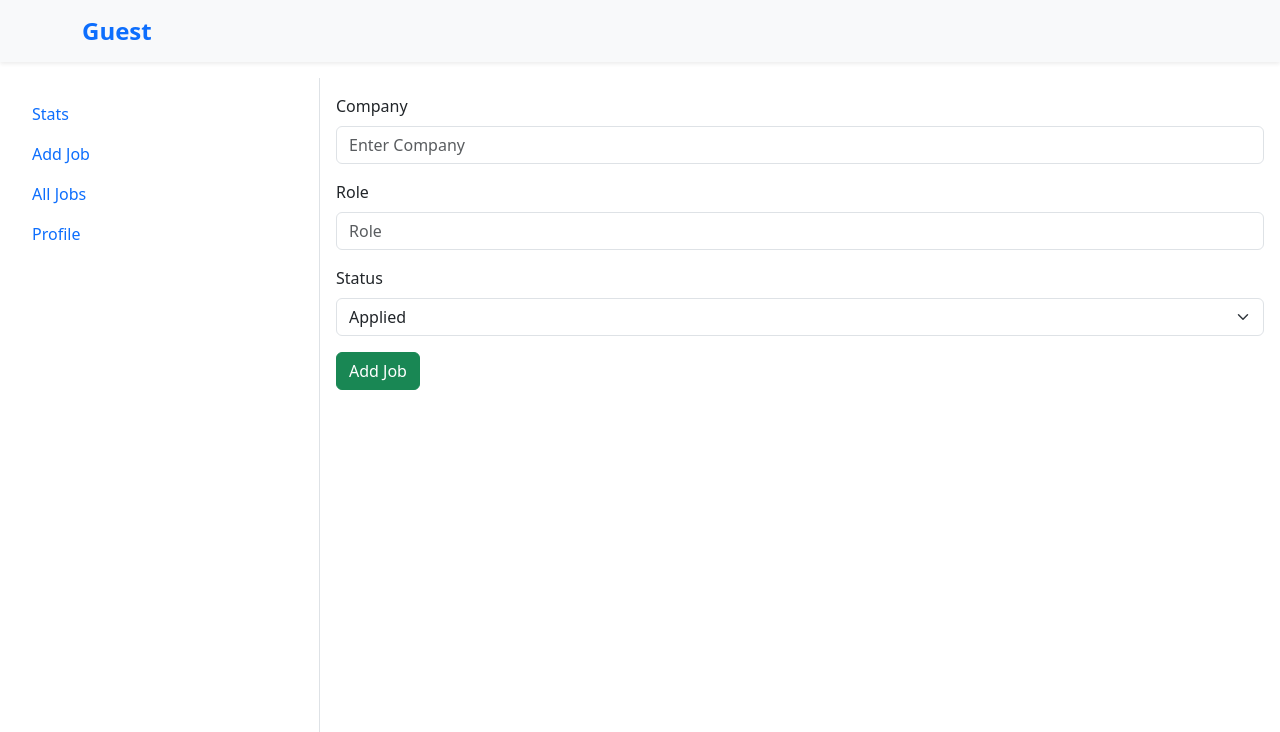
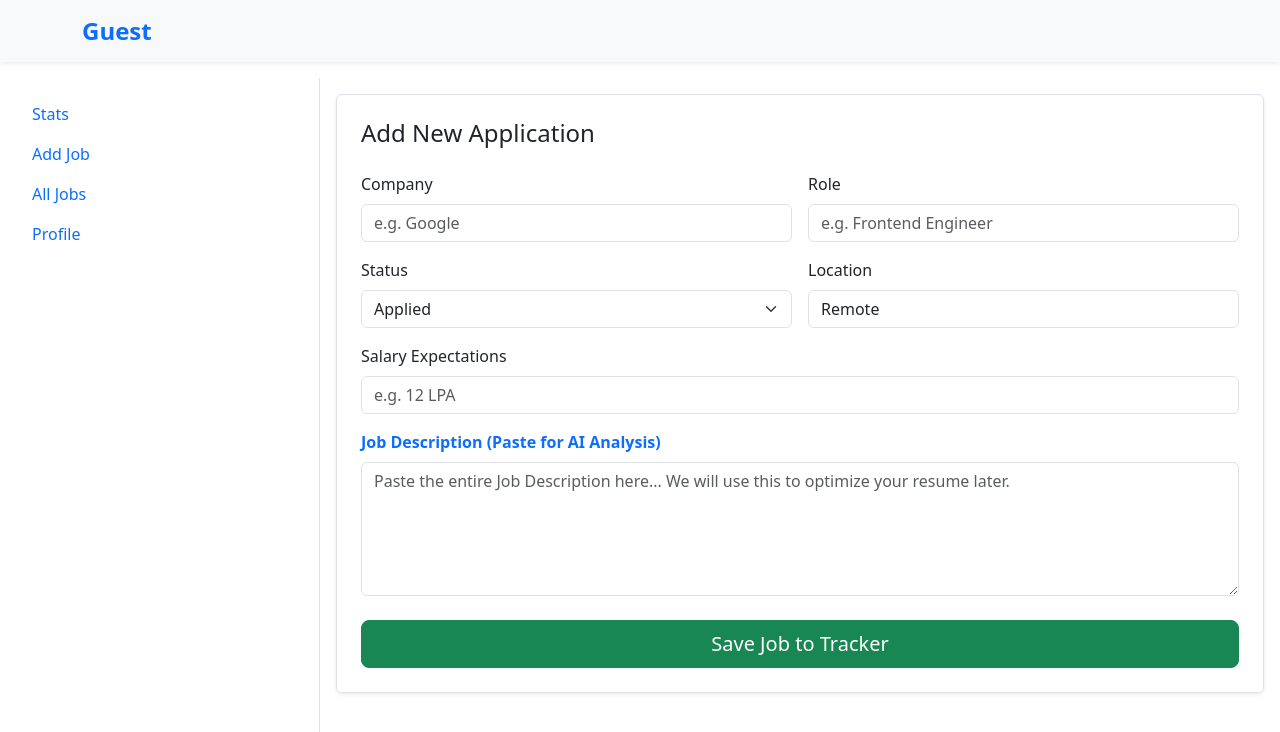
Before and after one commit to Kulkant/job-tracker-2026, a React (Vite) app in the folder client/: page /dashboard/add-job in a window 1280 px wide. Shown: the top 732 px of the page. Built offline with nearby package versions, Linux system fonts and the light colour scheme.

Commit message:
Upgrade: Added AI fields to Job Model and frontend

```diff
--- a/client/src/App.jsx
+++ b/client/src/App.jsx
@@ -1,8 +1,6 @@
 import React from "react";
 import { BrowserRouter as Router, Routes, Route } from "react-router-dom";
 import Register from "./pages/Register.jsx";
-import Login from "./pages/Login.jsx";
-import Dashboard from "./pages/Dashboard.jsx";
 import Landing from "./pages/Landing.jsx";
 import SharedLayout from "./components/dashboard/SharedLayout.jsx";
 import Stats from "./components/dashboard/Stats.jsx";
--- a/client/src/components/dashboard/AddJob.jsx
+++ b/client/src/components/dashboard/AddJob.jsx
@@ -4,13 +4,22 @@ import { useDispatch, useSelector } from "react-redux";
 import { changeField, clearValues } from "../../features/slices/jobSlice.js";
 import { createJob } from "../../features/slices/jobSlice.js";
 import { clearEditJob, updateJob } from "../../features/slices/allJobsSlice.js";
+
 const AddJob = () => {
   const dispatch = useDispatch();
   const [show, setShow] = useState(false);
 
-  const { company, role, status, statusOptions, isSuccess } = useSelector(
-    (state) => state.job,
-  );
+  // 1. SELECT THE NEW STATE VARIABLES
+  const {
+    company,
+    role,
+    status,
+    jobDescription, // <--- NEW
+    location, // <--- NEW
+    salary, // <--- NEW
+    statusOptions,
+    isSuccess,
+  } = useSelector((state) => state.job);
 
   const { isEditing, editJobData } = useSelector((state) => state.allJobs);
 
@@ -19,61 +28,103 @@ const AddJob = () => {
       dispatch(changeField({ name: "company", value: editJobData.company }));
       dispatch(changeField({ name: "role", value: editJobData.role }));
       dispatch(changeField({ name: "status", value: editJobData.status }));
+
+      // 2. POPULATE NEW FIELDS ON EDIT
+      // We use || "" to prevent "uncontrolled input" errors if the field is missing in old data
+      dispatch(
+        changeField({
+          name: "jobDescription",
+          value: editJobData.jobDescription || "",
+        }),
+      );
+      dispatch(
+        changeField({
+          name: "location",
+          value: editJobData.location || "Remote",
+        }),
+      );
+      dispatch(
+        changeField({ name: "salary", value: editJobData.salary || "" }),
+      );
     }
   }, [isEditing, editJobData, dispatch]);
+
+  useEffect(() => {
+    if (isSuccess) {
+      // Jab backend se success message aa jaye, tab form khali karo
+      setTimeout(() => {
+        dispatch(clearValues());
+      }, 3000); // Toast dikhne ke baad clear karega
+    }
+  }, [isSuccess, dispatch]);
 
   const handleChange = (e) => {
     const { name, value } = e.target;
     dispatch(changeField({ name, value }));
   };
+
   const handleSubmit = (e) => {
     e.preventDefault();
 
-    const jobData = { company, role, status };
+    // 3. SEND THE NEW PAYLOAD TO BACKEND
+    const jobData = {
+      company,
+      role,
+      status,
+      jobDescription,
+      location,
+      salary,
+    };
+
     if (isEditing && editJobData?._id) {
       dispatch(updateJob({ jobId: editJobData._id, jobData }));
-      dispatch(clearEditJob()); //reset editing job
+      dispatch(clearEditJob());
     } else {
       dispatch(createJob(jobData));
-      dispatch(clearValues());
     }
-    dispatch(clearValues());
     setShow(true);
   };
 
   return (
     <>
-      <Form onSubmit={handleSubmit}>
-        <Form.Group className="mb-3">
+      <Form
+        onSubmit={handleSubmit}
+        className="p-4 border rounded shadow-sm bg-white"
+      >
+        <h4 className="mb-4">
+          {isEditing ? "Edit Job" : "Add New Application"}
+        </h4>
+
+        {/* ROW 1: Company & Role */}
+        <div className="d-flex gap-3">
+          <Form.Group className="mb-3 w-50">
             <Form.Label>Company</Form.Label>
             <Form.Control
               type="text"
-            placeholder="Enter Company"
+              placeholder="e.g. Google"
               value={company}
               onChange={handleChange}
               name="company"
             />
           </Form.Group>
 
-        <Form.Group className="mb-3">
+          <Form.Group className="mb-3 w-50">
             <Form.Label>Role</Form.Label>
             <Form.Control
               type="text"
-            placeholder="Role"
+              placeholder="e.g. Frontend Engineer"
               value={role}
               onChange={handleChange}
               name="role"
             />
           </Form.Group>
+        </div>
 
-        <Form.Group className="mb-3">
+        {/* ROW 2: Status & Location */}
+        <div className="d-flex gap-3">
+          <Form.Group className="mb-3 w-50">
             <Form.Label>Status</Form.Label>
-          <Form.Select
-            aria-label="Default select example"
-            value={status}
-            onChange={handleChange}
-            name="status"
-          >
+            <Form.Select value={status} onChange={handleChange} name="status">
               {statusOptions.map((s) => (
                 <option value={s} key={s}>
                   {s}
@@ -82,23 +133,66 @@ const AddJob = () => {
             </Form.Select>
           </Form.Group>
 
-        <Button variant="success" type="submit">
-          {isEditing ? "Update Job" : "Add Job"}
+          <Form.Group className="mb-3 w-50">
+            <Form.Label>Location</Form.Label>
+            <Form.Control
+              type="text"
+              placeholder="e.g. Remote / Bangalore"
+              value={location}
+              onChange={handleChange}
+              name="location"
+            />
+          </Form.Group>
+        </div>
+
+        {/* ROW 3: Salary */}
+        <Form.Group className="mb-3">
+          <Form.Label>Salary Expectations</Form.Label>
+          <Form.Control
+            type="text"
+            placeholder="e.g. 12 LPA"
+            value={salary}
+            onChange={handleChange}
+            name="salary"
+          />
+        </Form.Group>
+
+        {/* CRITICAL UPGRADE: JOB DESCRIPTION */}
+        <Form.Group className="mb-4">
+          <Form.Label className="fw-bold text-primary">
+            Job Description (Paste for AI Analysis)
+          </Form.Label>
+          <Form.Control
+            as="textarea"
+            rows={5}
+            placeholder="Paste the entire Job Description here... We will use this to optimize your resume later."
+            value={jobDescription}
+            onChange={handleChange}
+            name="jobDescription"
+          />
+        </Form.Group>
+
+        <div className="d-grid gap-2">
+          <Button variant="success" type="submit" size="lg">
+            {isEditing ? "Update Job" : "Save Job to Tracker"}
           </Button>
+        </div>
       </Form>
+
       {isSuccess && (
         <Toast
           onClose={() => setShow(false)}
           show={show}
           delay={3000}
           autohide
-          className="mt-3"
+          className="mt-3 position-fixed top-0 end-0 m-3"
+          style={{ zIndex: 9999 }}
         >
           <Toast.Header>
             <strong className="me-auto">Job Tracker</strong>
             <small>just now</small>
           </Toast.Header>
-          <Toast.Body>Job Added</Toast.Body>
+          <Toast.Body>Job Saved Successfully!</Toast.Body>
         </Toast>
       )}
     </>
--- a/client/src/components/dashboard/Job.jsx
+++ b/client/src/components/dashboard/Job.jsx
@@ -1,30 +1,70 @@
-import { Button, Card, Container, Row, Col } from "react-bootstrap";
+import { Button, Card, Container, Row, Col, Badge } from "react-bootstrap";
 import { useDispatch } from "react-redux";
 import { setEditJob } from "../../features/slices/allJobsSlice";
 import { useNavigate } from "react-router-dom";
 
-const Job = ({ company, role, status, onDelete, job }) => {
+const Job = ({
+  company,
+  role,
+  status,
+  onDelete,
+  job, // This contains the full object including jobDescription, etc.
+}) => {
   const dispatch = useDispatch();
   const navigate = useNavigate();
+
   const handleEdit = () => {
     dispatch(setEditJob(job));
-    navigate("/dashboard/add-job"); //navigate to the form page
+    navigate("/dashboard/add-job");
   };
+
+  // Safe destructuring with fallbacks
+  const { location, salary, jobDescription } = job;
+
   return (
-    <Card style={{ width: "18rem", marginBottom: "1rem" }}>
+    <Card
+      style={{ width: "18rem", marginBottom: "1rem" }}
+      className="shadow-sm"
+    >
       <Card.Body>
-        <Card.Title>{company}</Card.Title>
-        <Card.Subtitle className="mb-2 text-muted">{role}</Card.Subtitle>
-        <Card.Text>{status}</Card.Text>
-        <Container>
+        <div className="d-flex justify-content-between align-items-start">
+          <div>
+            <Card.Title>{company}</Card.Title>
+            <Card.Subtitle className="mb-2 text-muted">{role}</Card.Subtitle>
+          </div>
+          {/* AI BADGE: Only shows if JD exists */}
+          {jobDescription && (
+            <Badge bg="success" style={{ fontSize: "0.7rem" }}>
+              AI Ready 🤖
+            </Badge>
+          )}
+        </div>
+
+        <hr className="my-2" />
+
+        <Card.Text className="mb-1">
+          <strong>Status:</strong> {status}
+        </Card.Text>
+        <Card.Text className="mb-1">
+          <strong>Location:</strong> {location || "Remote"}
+        </Card.Text>
+        <Card.Text className="mb-3">
+          <strong>Salary:</strong> {salary || "Not Disclosed"}
+        </Card.Text>
+
+        <Container className="px-0">
           <Row>
             <Col>
-              <Button variant="danger" onClick={onDelete}>
+              <Button
+                variant="outline-danger"
+                className="w-100"
+                onClick={onDelete}
+              >
                 Delete
               </Button>
             </Col>
             <Col>
-              <Button variant="primary" onClick={() => handleEdit()}>
+              <Button variant="primary" className="w-100" onClick={handleEdit}>
                 Update
               </Button>
             </Col>
--- a/client/src/features/slices/jobSlice.js
+++ b/client/src/features/slices/jobSlice.js
@@ -18,7 +18,7 @@ export const createJob = createAsyncThunk(
     } catch (error) {
       return rejectWithValue(error?.response?.data?.message || error?.message);
     }
-  }
+  },
 );
 
 const jobSlice = createSlice({
@@ -28,6 +28,9 @@ const jobSlice = createSlice({
     role: "",
     status: "Applied",
     statusOptions: ["Applied", "Interview", "Offer", "Rejected"],
+    jobDescription: "",
+    salary: "",
+    location: "Remote",
     isLoading: false,
     error: "",
     isSuccess: false,
@@ -37,6 +40,10 @@ const jobSlice = createSlice({
       state.company = "";
       state.role = "";
       state.status = "Applied";
+      state.jobDescription = "";
+      state.location = "Remote";
+      state.salary = "";
+      state.isSuccess = false;
     },
     changeField: (state, action) => {
       const { name, value } = action.payload;
@@ -51,10 +58,16 @@ const jobSlice = createSlice({
       })
       .addCase(createJob.fulfilled, (state, action) => {
         state.isLoading = false;
-        state.company = action.payload.job.company;
-        state.role = action.payload.job.role;
-        state.status = action.payload.job.status;
         state.isSuccess = true;
+
+        const job = action.payload.job;
+
+        state.company = job.company;
+        state.role = job.role;
+        state.status = job.status;
+        state.jobDescription = job.jobDescription;
+        state.salary = job.salary;
+        state.location = job.location;
       })
       .addCase(createJob.rejected, (state, action) => {
         state.isLoading = false;
--- a/client/src/utils/axios.js
+++ b/client/src/utils/axios.js
@@ -1,7 +1,7 @@
 import axios from "axios";
 
 const customFetch = axios.create({
-  baseURL: `https://job-tracker-api-6nb5.onrender.com/api/v1`,
+  baseURL: `http://localhost:5000/api/v1`,
 });
 
 export default customFetch;
```
Also changed, not shown: 2 other files (tests, documents, lock files or other folders). Lines whose indentation alone changed are shown as unchanged.
